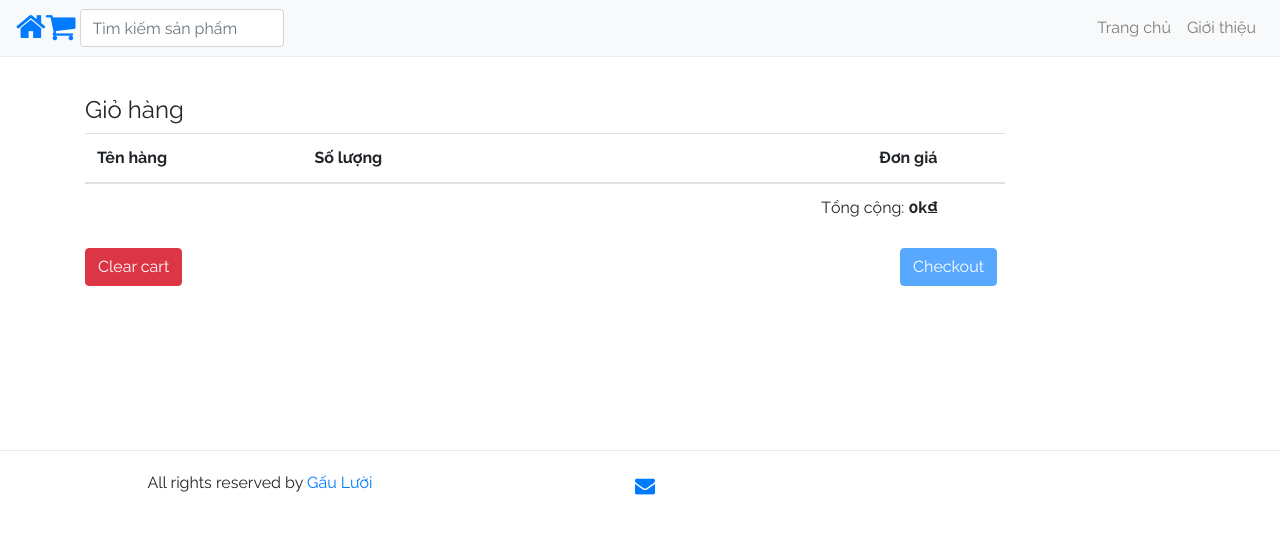
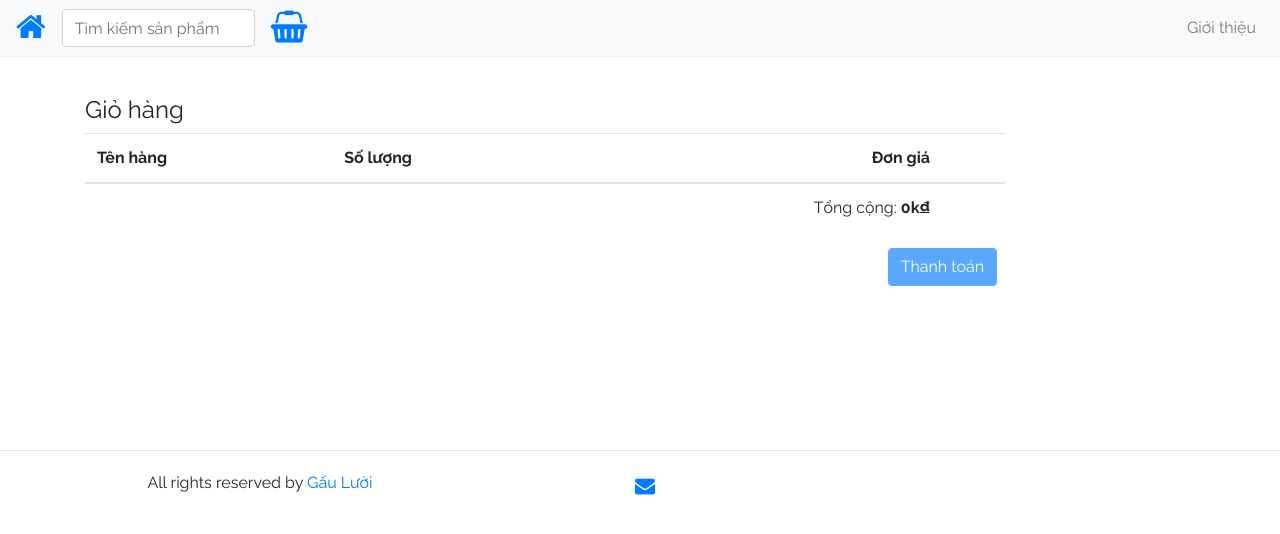
Before and after one commit to shopgauluoi/shopgauluoi.github.io, a Jekyll site: the page built from shopping_cart.md, in a window 1280 px wide and 1200 px high. Shown: the top 534 px of the window. Built offline with Jekyll 4.4.1, drawn with Linux system fonts in a browser that asks for light colours.

Commit message:
Move cart to right Replace cart by basket Clean up table of shopping cart summary by removing add/substract buttons Style the form of customer information

```diff
--- a/_includes/navigation.html
+++ b/_includes/navigation.html
@@ -1,9 +1,9 @@
 <nav class="navbar navbar-expand-lg navbar-light bg-light fixed-top">
   <a class="navbar-link" href={{"/" | relative_url}} style="text-decoration: none; font-weight: normal;"><i class="fa fa-home fa-2x" aria-hidden="true"></i></a>
-  <a class="navbar-link" href={{"/shopping-cart/" | relative_url}}><i class="fa fa-shopping-cart fa-2x" aria-hidden="true"></i>&#160;<span class="badge badge-danger" id="badge-total-items"></span></a>
-  <form class="navbar-link form-inline">
+  <form class="navbar-link" style="padding-left: 1em; padding-right: 1em; max-width: 225px; min-width: 125px;">
     <input class="form-control mr-sm-2" id="input-search" type="search" placeholder="Tìm kiếm sản phẩm" aria-label="Search" onkeyup="filterFunction()" />
   </form>
+  <a class="navbar-link" href={{"/shopping-cart/" | relative_url}}><i class="fa fa-shopping-basket fa-2x" aria-hidden="true"></i>&#160;<span class="badge badge-danger" id="badge-total-items" style="position: relative; margin-left: -15px; margin-top: -21px;"></span></a>
   <button
     class="navbar-toggler"
     type="button"
@@ -22,9 +22,6 @@
         <input class="form-control" id="input-search" type="search" placeholder="Tìm kiếm sản phẩm" onkeyup="filterFunction()" />
       </li> -->
       <li class="nav-item">
-        <a class="nav-link" href={{"/" | relative_url}} >Trang chủ</a>
-      </li>
-      <li class="nav-item">
         <a class="nav-link" href={{"/about/" | relative_url}} >Giới thiệu</a>
       </li>
     </ul>
--- a/index.html
+++ b/index.html
@@ -12,7 +12,7 @@ layout: default
             {% if product.image %}
             <img class="card-img-top" src="{{product.image | relative_url}}" alt="{{product.name}}" style="max-width: 150px; height: auto; display: block; margin-left: auto; margin-right: auto;">
             {% endif %}
-            <div class="card-body bg-light">
+            <div class="card-body bg-light border-top">
               <!-- <h5 class="panel-title font-weight-bold">{{ product.name | truncate: 25 }}</h5> -->
               <h5 class="card-title panel-title" style="height: 4em;">{{ product.name | truncate: 25 }}</h5>
               <!-- <p class="p-0 my-1 mx-0"><span class="post-meta"><small>{{ post.date | date: "%b %-d, %Y" }}</small></span></p> -->
--- a/js/shopping_cart.js
+++ b/js/shopping_cart.js
@@ -77,17 +77,9 @@ function renderCart(items) {
     $cart.innerHTML = items.map((item) => `
             <tr>
                 <td>${item.name}</td>
-                <td class="text-right">${item.quantity}</td>
-                <td style="width: 60px;">
-                    <button type="button" class="btn btn-block btn-sm btn-outline-primary"
-                        onClick="cartLS.quantity(${item.id},1)">+</button>
-                </td>
-                <td style="width: 60px;">
-                    <button type="button" class="btn btn-block btn-sm btn-outline-primary"
-                        onClick="cartLS.quantity(${item.id},-1)">-</button>
-                </td>
+                <td class="text-center">${item.quantity}</td>
                 <td class="text-right">${item.price}k&#8363;</td>
-                <td class="text-right"><Button class="btn btn-warning" onClick="cartLS.remove(${item.id})">Delete</Button></td>
+                <td class="text-right"><Button class="btn" onClick="cartLS.remove(${item.id})"><i class="fa fa-trash fa-lg" aria-hidden="true"></i></Button></td>
             </tr>`).join("")
 
     $total.innerHTML = cartLS.total() + "k&#8363;";
--- a/shopping_cart.md
+++ b/shopping_cart.md
@@ -18,8 +18,8 @@ permalink: /shopping-cart/
                         <!-- <th>M&#227; h&#224;ng</th> -->
                         <th>T&#234;n h&#224;ng</th>
                         <th>S&#7889; l&#432;&#7907;ng</th>
-                        <th></th>
-                        <th></th>
+                        <!-- <th></th>
+                        <th></th> -->
                         <th class="text-right">&#272;&#417;n gi&#225;</th>
                         <th></th>
                     </tr>
@@ -31,49 +31,49 @@ permalink: /shopping-cart/
                             <!-- <td></td> -->
                             <td></td>
                             <td></td>
-                            <td></td>
-                            <td></td>
+                            <!-- <td></td>
+                            <td></td> -->
                             <td class="text-right">T&#7893;ng c&#7897;ng: <strong class="total"></strong></td>
                             <td></td>
                         </tr>
                     </tfoot>
                 </table>
                 <div id="remove-or-checkout">
-                    <div style="float: left;">
+                    <!-- <div style="float: left;">
                         <button class="btn btn-danger mr-2" onClick="cartLS.destroy()">Clear cart</button>
-                    </div>
+                    </div> -->
                     <div style="float: right;">
-                        <button class="btn btn-primary mr-2" id="btn-checkout" onClick="checkoutOrder();" disabled>Checkout</button>
+                        <button class="btn btn-primary mr-2" id="btn-checkout" onClick="checkoutOrder();" disabled>Thanh toán</button>
                     </div>
                 </div>
                 <br />
                 <br />
                 <div id="customer-info" style="clear: both;" hidden>
                     <h4>Thông tin khách hàng</h4>
-                    <div class="recent">
+                    <div class="recent bg-light">
                         <ul>
                             <li>
                                 <label style="display: block;">
                                     <span style="display: inline-block; text-align: right; width: 100px;">M&#227; &#273;&#7863;t h&#224;ng</span>
-                                    <input type="text" name="customer_order_id" id="input-order-id" required readonly/>
+                                    <input class="border rounded" type="text" name="customer_order_id" id="input-order-id" disabled readonly/>
                                 </label>
                             </li>
                             <li>
                                 <label style="display: block;">
                                     <span style="display: inline-block; text-align: right; width: 100px;">T&#234;n</span>
-                                    <input type="text" name="customer_name" required/>
+                                    <input class="border rounded" type="text" name="customer_name" required/>
                                 </label>
                             </li>
                             <li>
                                 <label style="display: block;">
                                     <span style="display: inline-block; text-align: right; width: 100px;">Điện thoại</span>
-                                    <input type="tel" name="customer_phone" required/>
+                                    <input class="border rounded" type="tel" name="customer_phone" required/>
                                 </label>
                             </li>
                             <li>
                                 <label style="display: block;">
                                     <span style="display: inline-block; text-align: right; width: 100px;" required>Địa chỉ</span>
-                                    <input type="text" name="customer_address"/>
+                                    <input class="border rounded" type="text" name="customer_address"/>
                                 </label>
                             </li>
                             <!-- <li>
@@ -85,14 +85,14 @@ permalink: /shopping-cart/
                             <li>
                                 <label style="display: block;">
                                     <span style="display: inline-block; text-align: right; width: 100px; vertical-align: top;">Lời nh&#7855;n</span>
-                                    <textarea name="customer_comment" rows="2" placeholder="Không bắt buộc"></textarea>
+                                    <textarea class="border rounded" name="customer_comment" rows="2" placeholder="Không bắt buộc"></textarea>
                                 </label>
                             </li>
                         </ul>
                     </div>
                     <br />
                     <div style="float: right;">
-                        <button class="btn btn-primary mr-2" id="btn-order" onClick="placeOrder();">Place order</button>
+                        <button class="btn btn-primary mr-2" id="btn-order" onClick="placeOrder();">Đặt hàng</button>
                     </div>
                 </div>
                 <div id="alert-msg" class="alert" role="alert"></div>
```
